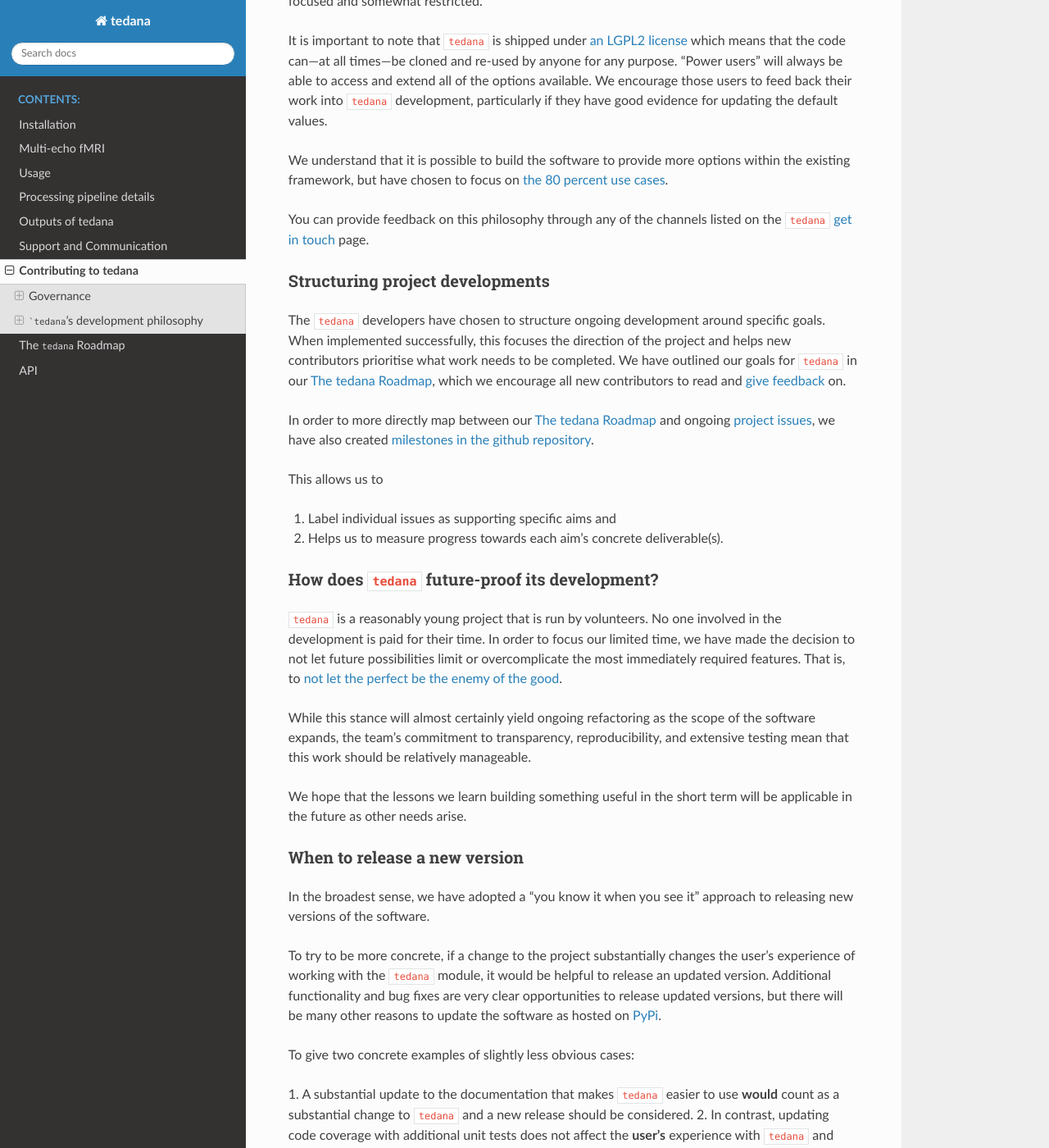
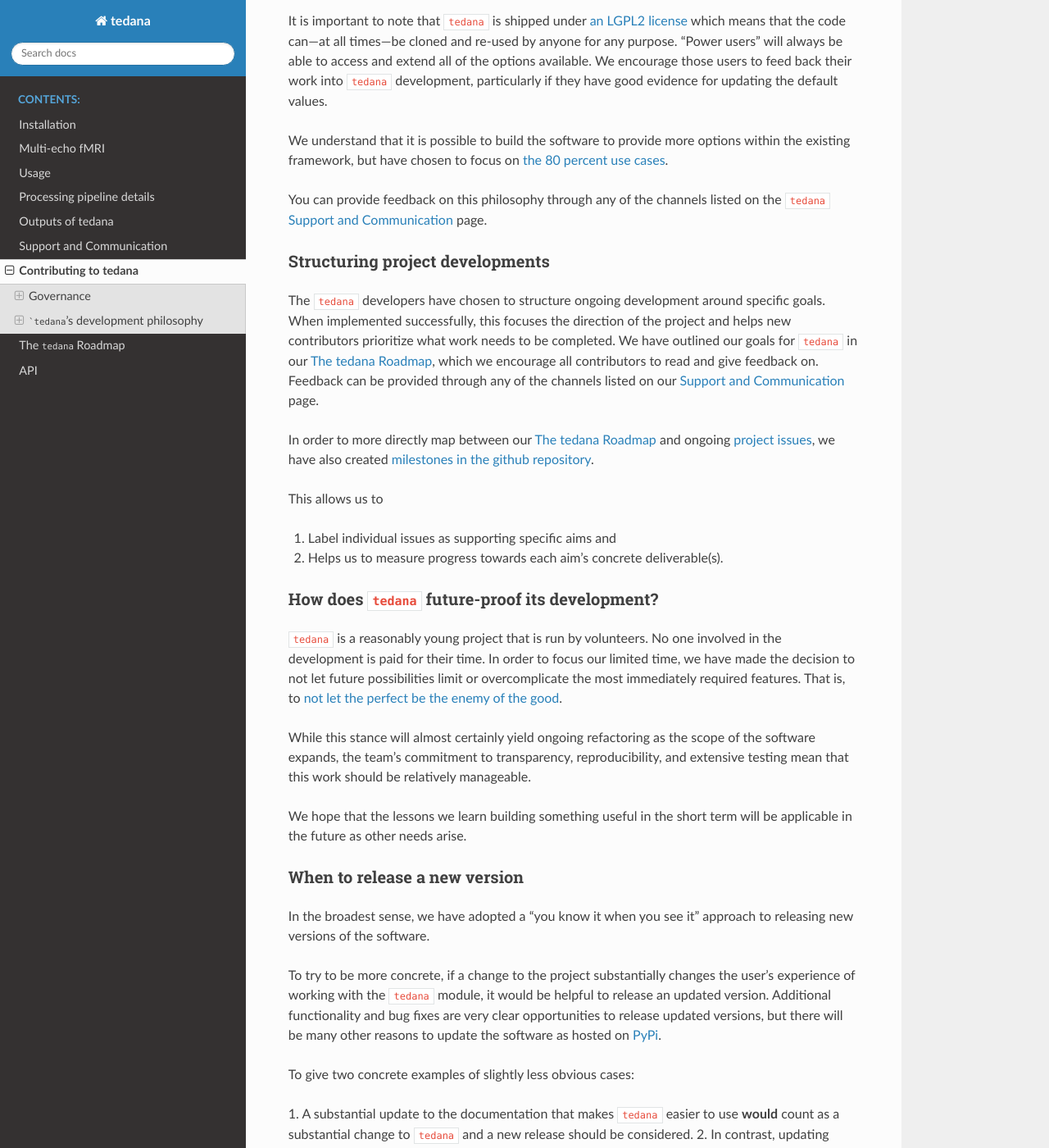
Before and after one commit to ME-ICA/tedana, a Sphinx documentation site: the page built from docs/contributing.rst, in a window 1280 px wide and 1400 px high, scrolled down 1545 px. Shown: the whole window at 82% size. Built offline with Sphinx 7.4.7 and the Read the Docs theme 2.0.0, drawn with Linux system fonts in a browser that asks for light colours; formulas are drawn with MathJax 3; some of the changed text lies outside the part shown.

Commit message:
[DOC] Update philosophy to reference support page

```diff
--- a/docs/contributing.rst
+++ b/docs/contributing.rst
@@ -87,11 +82,10 @@
 options within the existing framework, but have chosen to focus on `the 80 percent use cases`_.
 
 You can provide feedback on this philosophy through any of the channels
-listed on the ``tedana``  `get in touch`_ page.
+listed on the ``tedana``  :doc:`support` page.
 
 .. _an LGPL2 license: https://github.com/ME-ICA/tedana/blob/master/LICENSE
 .. _the 80 percent use cases: https://en.wikipedia.org/wiki/Pareto_principle#In_software
-.. _get in touch: https://github.com/ME-ICA/tedana/blob/master/CONTRIBUTING.md#joining-the-conversation
 
 
 .. _prioritizing project developments:
@@ -101,14 +95,14 @@
 
 The ``tedana``  developers have chosen to structure ongoing development around specific goals.
 When implemented successfully, this focuses the direction of the project and
-helps new contributors prioritise what work needs to be completed.
+helps new contributors prioritize what work needs to be completed.
 We have outlined our goals for ``tedana`` in our :doc:`roadmap`,
-which we encourage all new contributors to read and `give feedback`_ on.
+which we encourage all contributors to read and give feedback on.
+Feedback can be provided through any of the channels listed on our :doc:`support` page.
 
 In order to more directly map between our :doc:`roadmap` and ongoing `project issues`_,
 we have also created `milestones in the github repository`_.
 
-.. _give feedback: https://github.com/ME-ICA/tedana/blob/master/CONTRIBUTING.md#joining-the-conversation
 .. _project issues: https://github.com/ME-ICA/tedana/issues
 .. _milestones in the github repository: https://github.com/me-ica/tedana/milestones
 
```
Also changed, not shown: other parts of docs/contributing.rst (+0 -9 lines).
